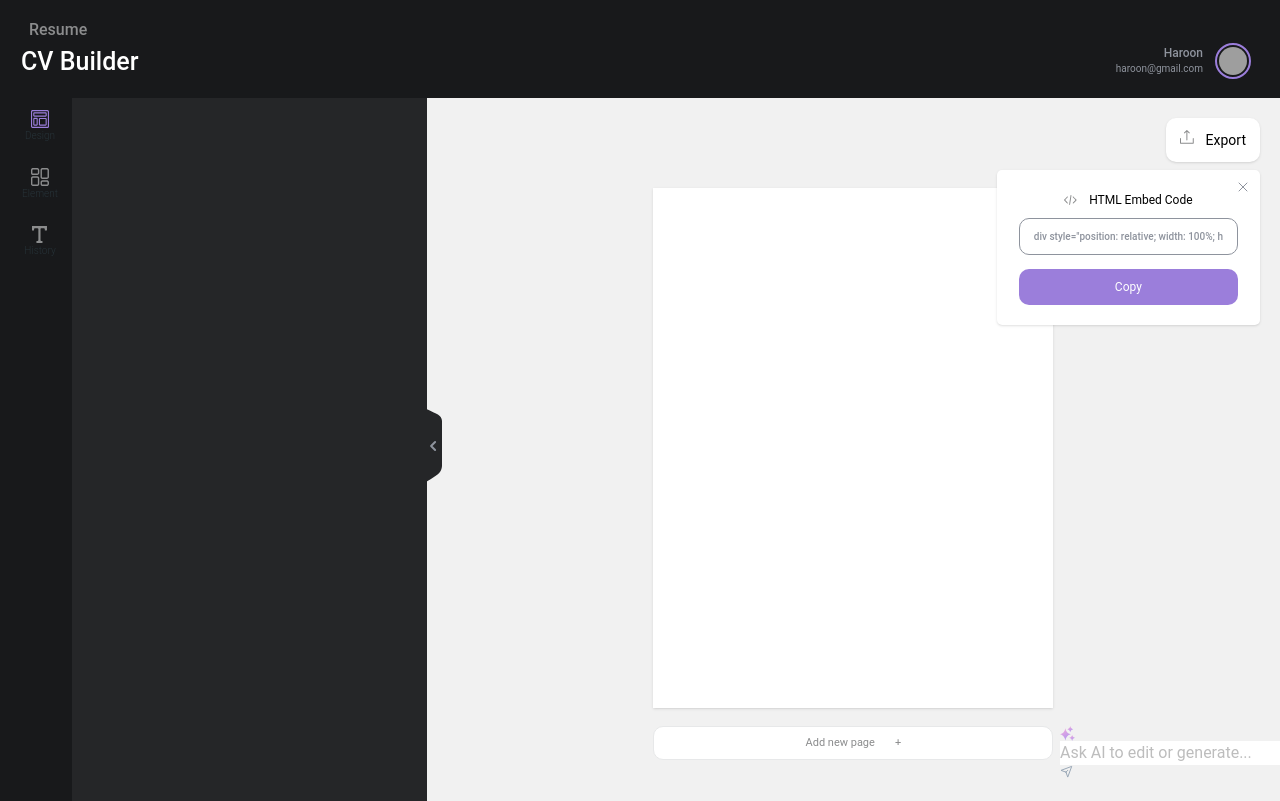
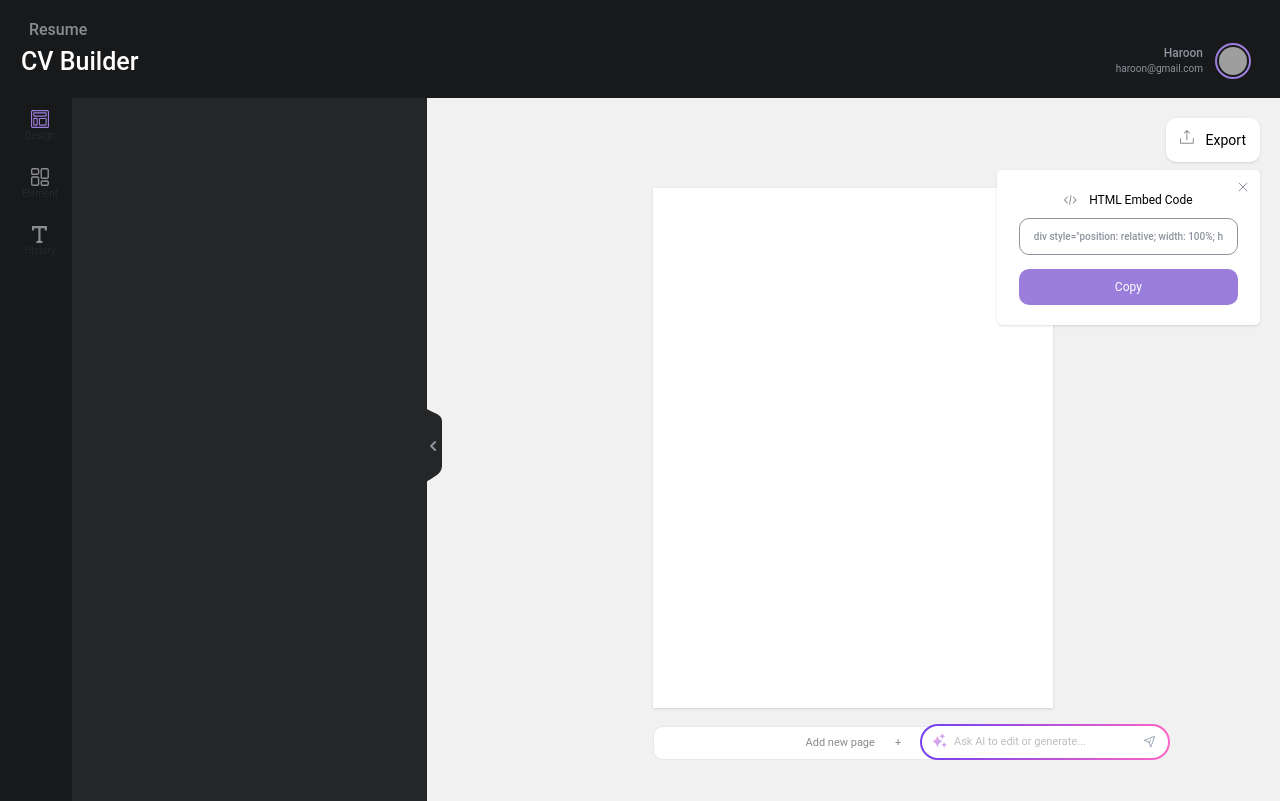
Before and after one commit to Icarus1223/cv-builder, a React (Create React App) app in the folder frontend/: page / in a window 1280 px wide. Built offline with nearby package versions, Linux system fonts and the light colour scheme; grey boxes are pictures that could not be loaded.

Commit message:
design dashboard left input

```diff
--- a/frontend/src/Components/GlobalComponents/Header/Header.jsx
+++ b/frontend/src/Components/GlobalComponents/Header/Header.jsx
@@ -22,7 +22,7 @@ function ProfileMenu() {
                 <Button
                     variant="text"
                     color="blue-gray"
-                    className="flex items-center gap-1 rounded-full py-0.5 pr-2 pl-0.5 lg:ml-auto hover:bg-transparent"
+                    className="flex items-center gap-1 rounded-full py-0.5 pr-2 pl-0.5 ml-auto hover:bg-transparent"
                 >
                     <div className="text-right me-2	">
                         <Typography variant="h1" className="normal-case text-light-grey text-xs	font-medium	">
--- a/frontend/src/Pages/Home/Home.jsx
+++ b/frontend/src/Pages/Home/Home.jsx
@@ -1,4 +1,5 @@
 import React from 'react'
+import "./home.css";
 import SideBarTab from '../../Components/SideBarTab/SideBarTab'
 import ExportSvg from '../../assets/Svg/HomePageSvg/ExportSvg'
 import { Typography } from '@material-tailwind/react'
@@ -19,12 +20,14 @@ const Home = () => {
                         <div className='shadow shadow-[0_1px_10px_0px_rgba(155, 126, 219, 0.20)] blank-page h-[520px] w-[400px] bg-white m-auto'></div>
                         <div className='add_new_page_button text-center py-[18px] relative'>
                             <button className='flex gap-5 justify-center m-auto border border-[#E7E8E9] bg-white w-[400px] py-2 text-grey-color text-[11px] rounded-[10px]'>Add new page <span>+</span></button>
-                            <div className='ask_ai absolute bottom-0 right-0'>
-                                <div className=''>
-                                    <Star />
-                                    <input type="text" placeholder='Ask AI to edit or generate...' class="
-                                "/>
-                                    <div className=''>
+                            <div className='ask_ai absolute bottom-[18px] right-[110px]'>
+                                <div className='reltive '>
+                                    <div className='absolute top-[9px] left-3'>
+                                        <Star />
+                                    </div>
+                                    <input type="text" placeholder='Ask AI to edit or generate...' class="placeholder:text-[11px] text-AiInput-color
+                                     py-2 rounded-[20px] w-[250px] ps-8 border-2 text-[11px] border-InputBorder-color  focus:outline-none border-gradient"  />
+                                    <div className='absolute top-[11px] right-3.5'>
                                         <Send />
                                     </div>
 
--- /dev/null
+++ b/frontend/src/Pages/Home/home.css
@@ -0,0 +1,8 @@
+    .border-gradient {
+        border-radius: 20px;
+        border-width: 1px;
+        background-image: linear-gradient(100.4deg, #7741EE 5.5%, #FE65C4 99.7%);
+        border: 2px solid transparent;
+        box-shadow: 2px 1000px 1px #fff inset;
+        background-origin: border-box;
+    }
--- a/frontend/tailwind.config.js
+++ b/frontend/tailwind.config.js
@@ -17,9 +17,11 @@ module.exports = withMT({
         'grey-color': '#8B8C8D',
         'pruple-color': '#9B7EDB',
         'light-grey': '#E7E8E9',
-        'light-black':'#252628',
-        'home-white-smoke':'#F1F1F1',
-        'light-grey':'#8E939D',
+        'light-black': '#252628',
+        'home-white-smoke': '#F1F1F1',
+        'light-grey': '#8E939D',
+        'AiInput-color': '#9AA8B7',
+        'InputBorder-color': '#FF65C5',
       },
     },
   },
```
Also changed, not shown: frontend/src/Components/SideBarTab/SideBarTab.jsx (+1 -6 lines).
